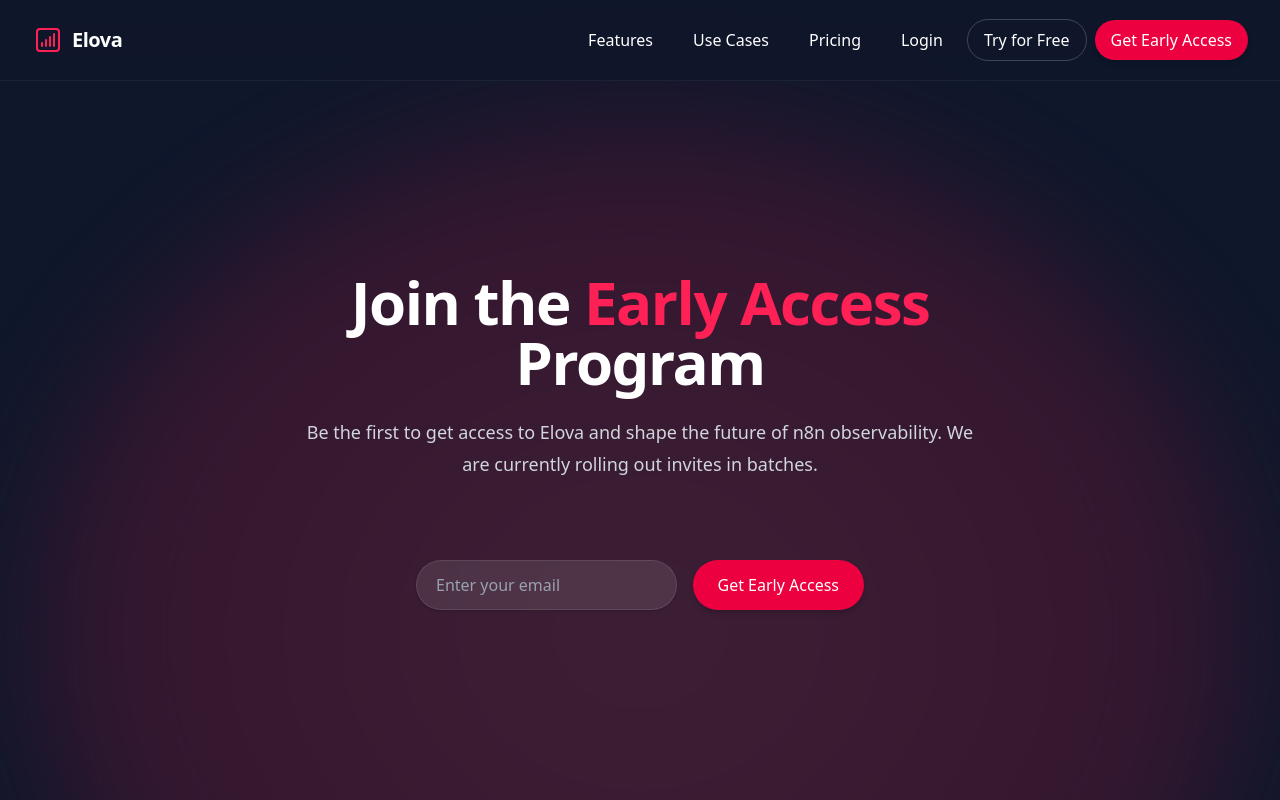
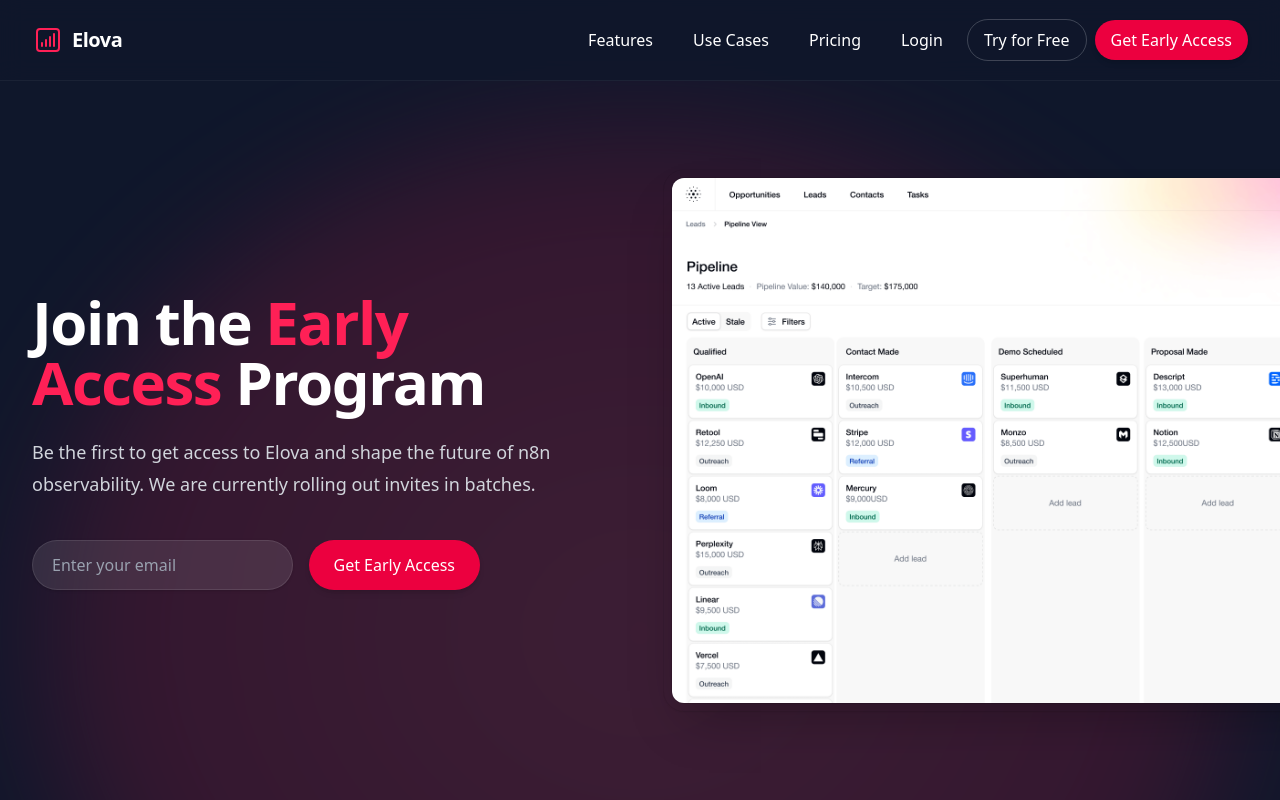
Before and after one commit to philipphaunstetter/elova-sales, a Next.js app: page /early-access in a window 1280 px wide. Shown: the top 800 px of the page. Built offline with nearby package versions, Linux system fonts and the light colour scheme.

Commit message:
feat: update early access page layout and image sizing

```diff
--- a/src/app/early-access/page.tsx
+++ b/src/app/early-access/page.tsx
@@ -1,6 +1,7 @@
 import { Container } from '@/components/container'
 import { Footer } from '@/components/footer'
 import { Navbar } from '@/components/navbar'
+import { Screenshot } from '@/components/screenshot'
 import { WaitlistForm } from '@/components/waitlist-form'
 
 export const metadata = {
@@ -32,7 +33,8 @@
           <main className="flex-1 flex items-center">
             <div className="relative w-full">
               <Container className="relative">
-                <div className="mx-auto max-w-2xl text-center py-16 sm:py-20">
+                <div className="grid grid-cols-1 lg:grid-cols-2 gap-16 items-center py-16 sm:py-20">
+                  <div className="text-left">
                     <h1 className="font-display text-4xl font-semibold tracking-tight text-white sm:text-6xl">
                       Join the <span className="text-rose-500">Early Access</span> Program
                     </h1>
@@ -40,8 +42,19 @@
                       Be the first to get access to Elova and shape the future of n8n observability.
                       We are currently rolling out invites in batches.
                     </p>
-                  <div className="mt-10 flex items-center justify-center">
+                    <div className="mt-2">
                       <WaitlistForm />
+                    </div>
+                  </div>
+                  <div className="relative flex justify-center lg:justify-end w-full">
+                    <div className="w-[120%] lg:w-[160%] -mr-32 lg:-mr-64">
+                      <Screenshot
+                        width={1216}
+                        height={768}
+                        src="/screenshots/app.png"
+                        className="w-full"
+                      />
+                    </div>
                   </div>
                 </div>
               </Container>
```
Lines whose indentation alone changed are shown as unchanged.
